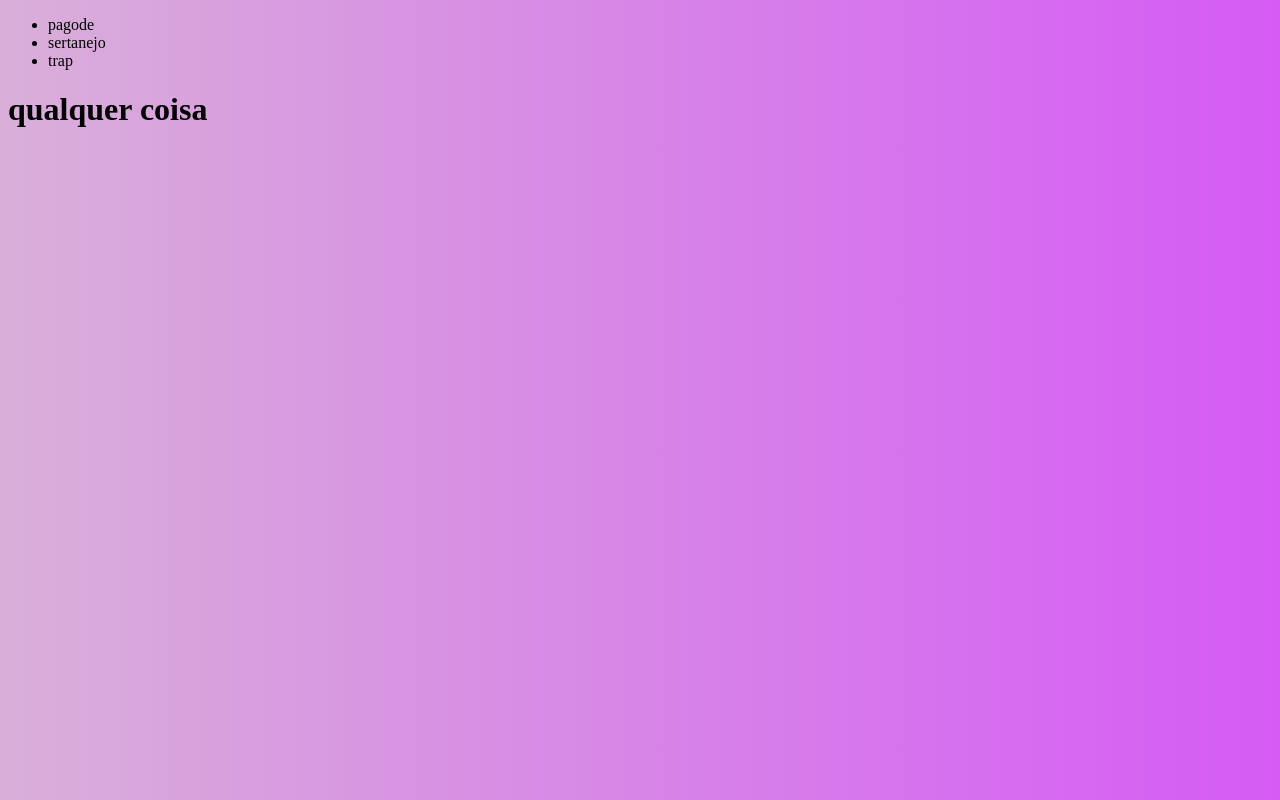
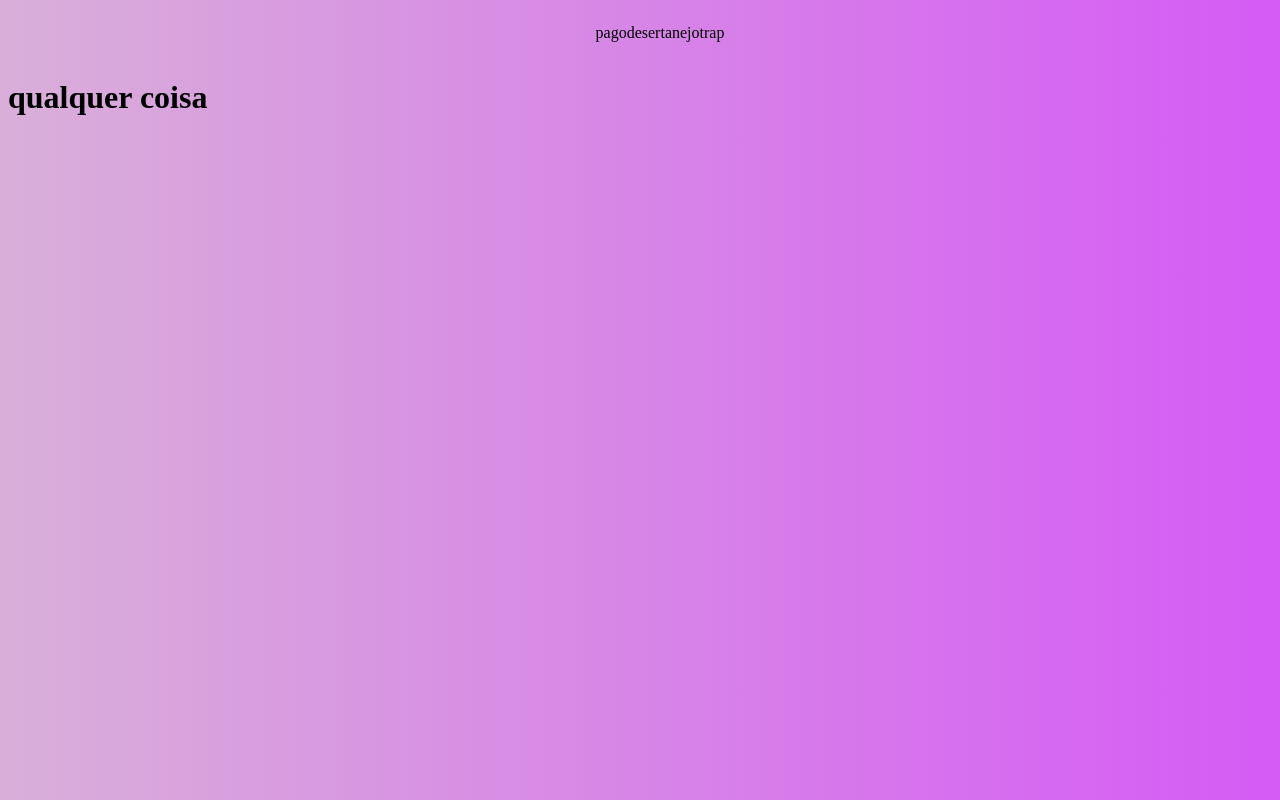
Before and after one commit to anaamedeiros/anallusite, a plain HTML site: page index.html in a window 1280 px wide. Drawn offline with Linux system fonts and the light colour scheme.

Commit message:
qualquer

```diff
--- a/style.css
+++ b/style.css
@@ -1,5 +1,15 @@
-body{
+body {
     background-color: #D9AFD9;
-background-image: linear-gradient(90deg, #D9AFD9 0%, #d55bf5 100%);
+    background-image: linear-gradient(90deg, #D9AFD9 0%, #d55bf5 100%);
 
 }
+
+header {
+    display: flex;
+    justify-content: center;
+}
+
+ul{
+    display: flex;
+    list-style: none;
+}
```
